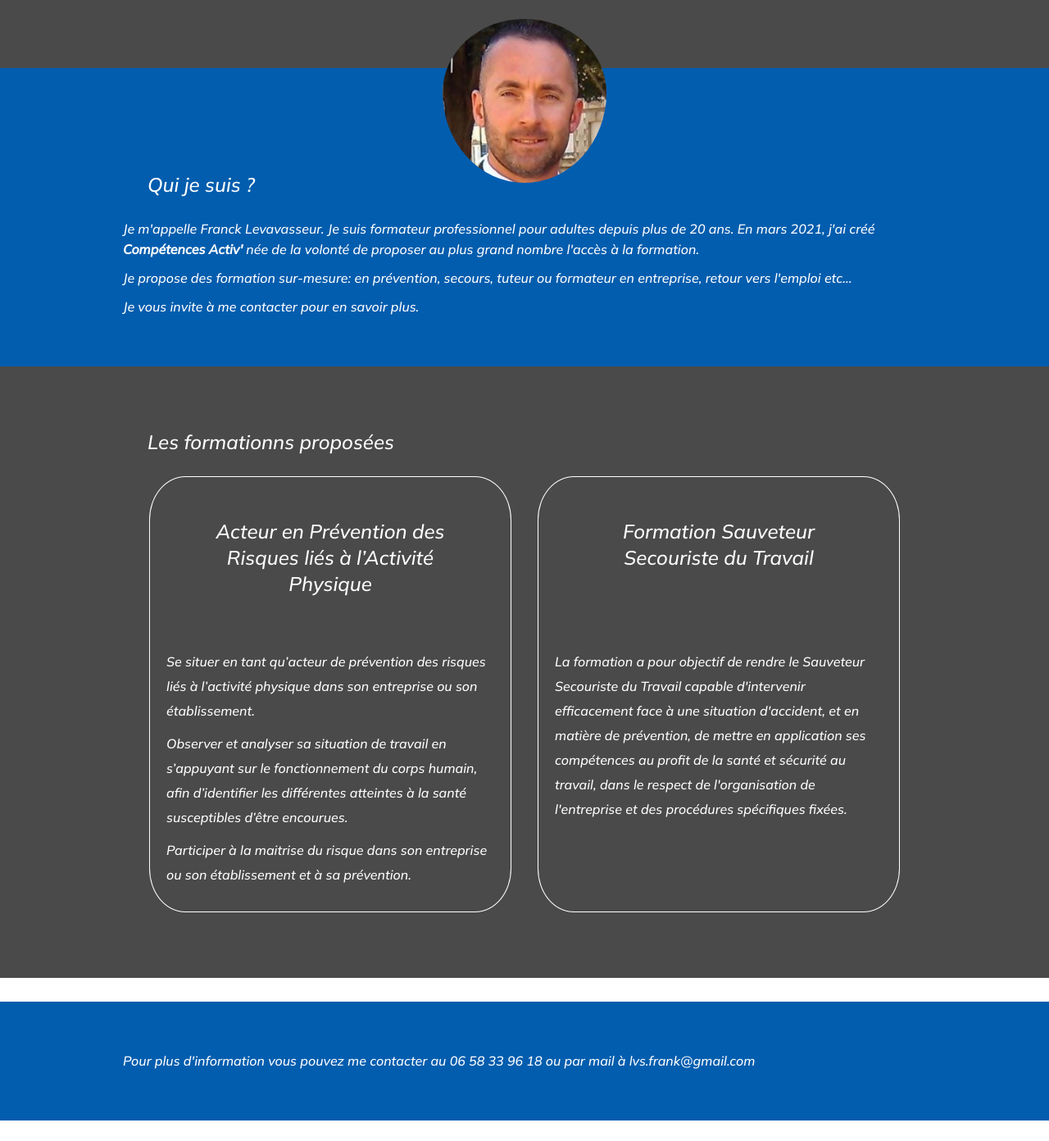
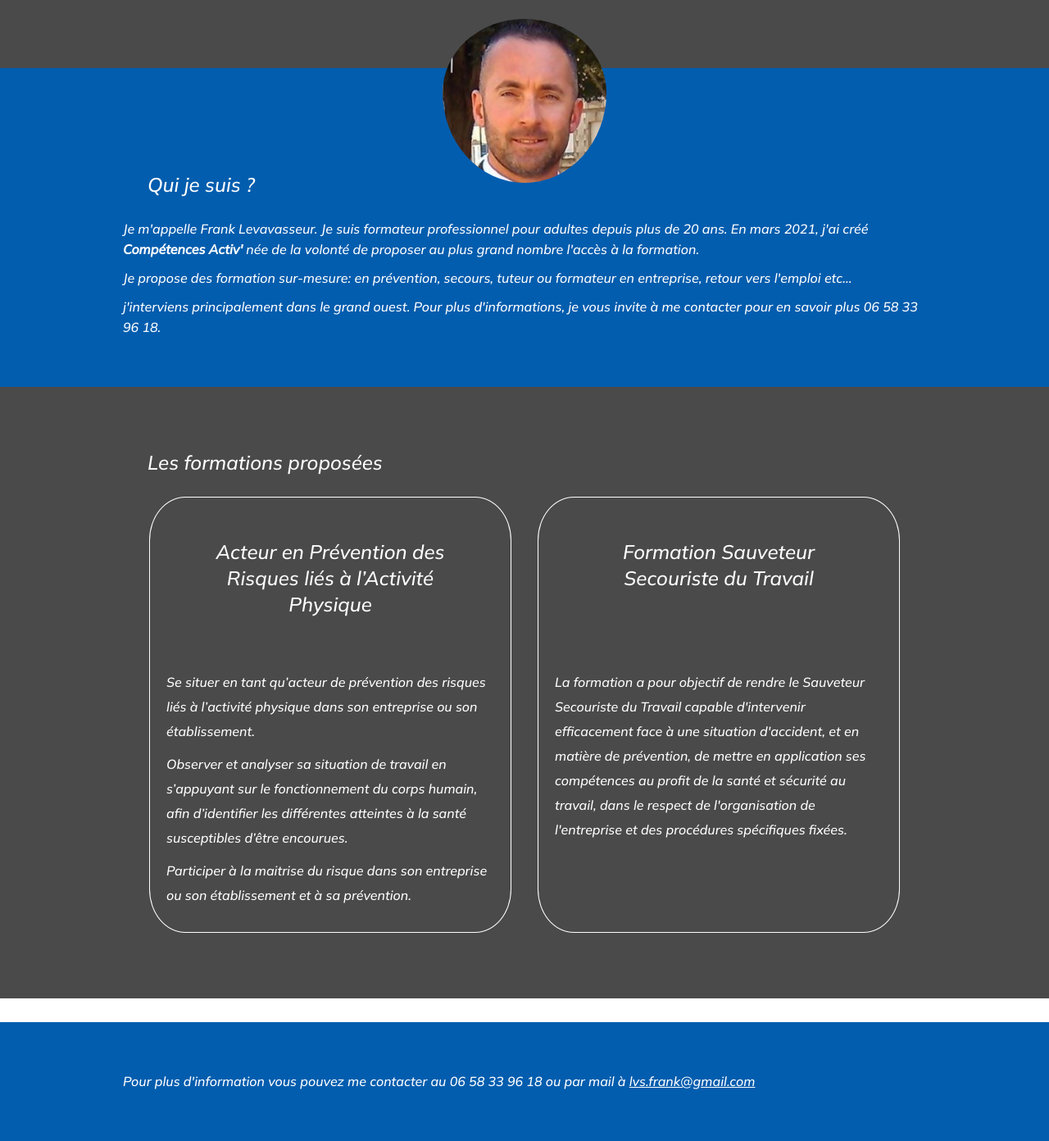
Before and after one commit to lhonore/frank, a plain HTML site: page index.html in a window 1280 px wide. Shown: the part 265-1657 px from the top of the page at 82% size. Before the commit the page ends 1632 px from the top, so only its background shows below. Drawn offline with Linux system fonts and the light colour scheme.

Commit message:
ajout lien mail

```diff
--- a/index.html
+++ b/index.html
@@ -23,18 +23,18 @@
         <div class="main-container">
             <h2>Qui je suis ?</h2>
             <p>
-                Je m'appelle Franck Levavasseur. Je suis formateur professionnel pour adultes depuis plus de 20 ans. En mars 2021, j'ai créé
+                Je m'appelle Frank Levavasseur. Je suis formateur professionnel pour adultes depuis plus de 20 ans. En mars 2021, j'ai créé
                 <b>Compétences Activ'</b> née de la volonté de proposer au plus grand nombre l'accès à la formation.
             </p>
             <p>
                 Je propose des formation sur-mesure: en prévention, secours, tuteur ou formateur en entreprise, retour vers l'emploi etc...
             </p>
             <p>
-                Je vous invite à me contacter pour en savoir plus.
+                j'interviens principalement dans le grand ouest. Pour plus d'informations, je vous invite à me contacter pour en savoir plus 06 58 33 96 18.
             </p>
         </div>
         <div class="main-container">
-            <h2>Les formationns proposées</h2>
+            <h2>Les formations proposées</h2>
             <div class="card-container">
                 <div class="card">
                     <div class="card-header">
@@ -69,7 +69,7 @@
     </main>
 
     <footer>
-        <p>Pour plus d'information vous pouvez me contacter au 06 58 33 96 18 ou par mail à lvs.frank@gmail.com</p>
+        <p>Pour plus d'information vous pouvez me contacter au 06 58 33 96 18 ou par mail à <a href="mailto:lvs.frank@gmail.com<">lvs.frank@gmail.com</a></p>
 
     </footer>
 
--- a/styles.css
+++ b/styles.css
@@ -172,3 +172,8 @@ li {
     margin-top: 10px;
     text-justify: auto;
 }
+
+a {
+    color: var(--color-w);
+
+}
```
